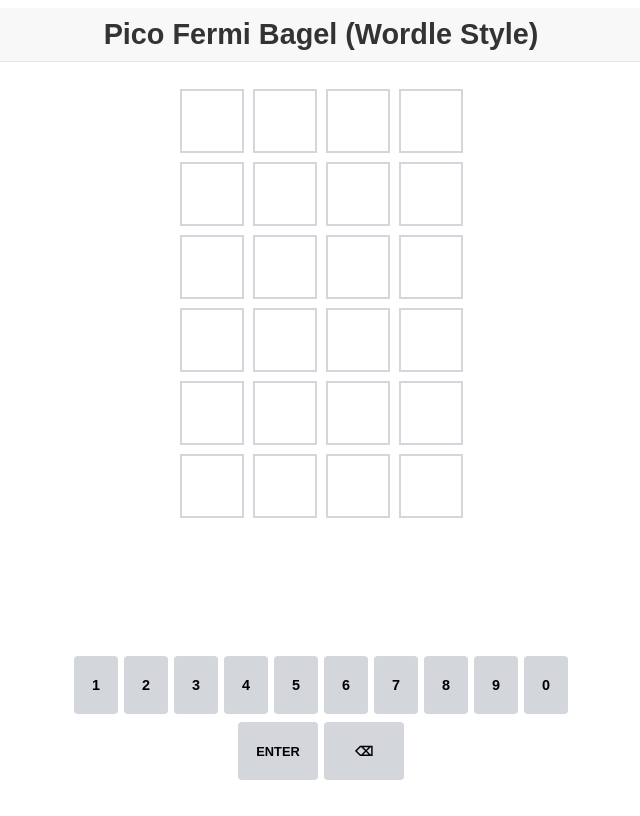
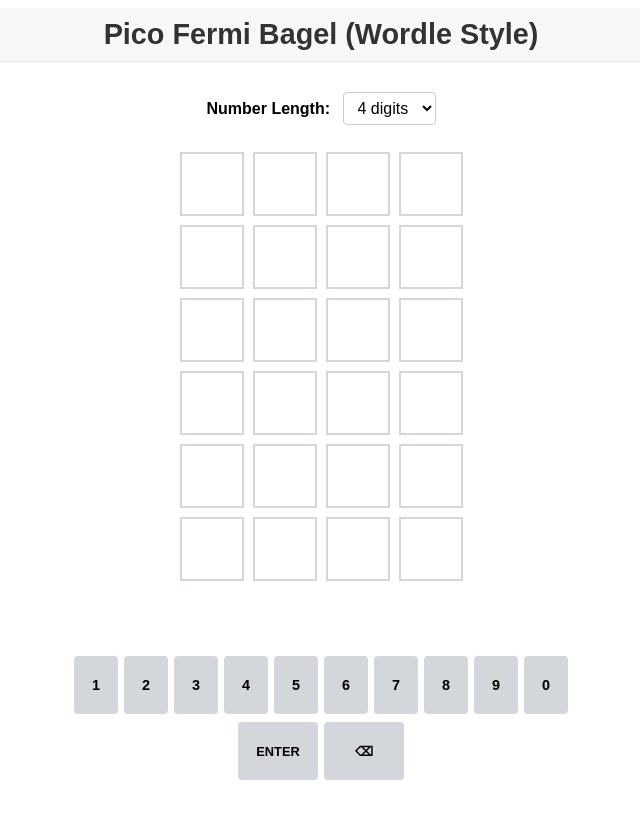
Before and after one commit to traceherrell/pico-fermi-wordle, a React (Vite) app: page / in a window 1280 px wide. Shown: the whole page, without its empty margins (319-959 px from the left). Built offline with nearby package versions, Linux system fonts and the light colour scheme.

Commit message:
add digit length selector and update game logic for customizable number of digits

```diff
--- a/src/App.css
+++ b/src/App.css
@@ -1,4 +1,22 @@
 /* src/App.css */
+.digit-selector {
+  margin: 10px auto;
+  padding: 5px;
+  text-align: center;
+}
+
+.digit-selector label {
+  margin-right: 8px;
+  font-weight: bold;
+}
+
+.digit-selector select {
+  padding: 6px 10px;
+  border-radius: 4px;
+  border: 1px solid #ccc;
+  font-size: 1rem;
+  background-color: white;
+}
 .App {
   text-align: center;
   font-family: Arial, sans-serif;
--- a/src/App.jsx
+++ b/src/App.jsx
@@ -9,12 +9,15 @@ import {
   getFeedback,
   isValidGuess,
   getKeyStatuses,
-  NUM_DIGITS,
+  DEFAULT_NUM_DIGITS,
+  MIN_NUM_DIGITS,
+  MAX_NUM_DIGITS,
   MAX_ATTEMPTS,
 } from "./utils/gameLogic";
 
 function App() {
   const [secretNumber, setSecretNumber] = useState("");
+  const [numDigits, setNumDigits] = useState(DEFAULT_NUM_DIGITS);
   const [guesses, setGuesses] = useState(Array(MAX_ATTEMPTS).fill(null)); // Store { guess: string, feedback: string[] }
   const [currentGuess, setCurrentGuess] = useState("");
   const [currentAttempt, setCurrentAttempt] = useState(0);
@@ -25,7 +28,7 @@ function App() {
 
   // Initialize game
   const initializeGame = useCallback(() => {
-    const newSecret = generateSecretNumber();
+    const newSecret = generateSecretNumber(numDigits);
     console.log("Secret Number (for debugging):", newSecret); // Keep for debugging
     setSecretNumber(newSecret);
     setGuesses(Array(MAX_ATTEMPTS).fill(null));
@@ -35,7 +38,7 @@ function App() {
     setMessage("");
     setMessageType("info");
     setKeyStatuses({});
-  }, []); // Empty dependency array means this useCallback creates the function once
+  }, [numDigits]); // Re-create function when numDigits changes
 
   useEffect(() => {
     initializeGame();
@@ -50,12 +53,12 @@ function App() {
       setMessageType("info");
 
       if (key === "Enter") {
-        if (currentGuess.length !== NUM_DIGITS) {
-          setMessage(`Guess must be ${NUM_DIGITS} digits.`);
+        if (currentGuess.length !== numDigits) {
+          setMessage(`Guess must be ${numDigits} digits.`);
           setMessageType("error");
           return;
         }
-        const validation = isValidGuess(currentGuess);
+        const validation = isValidGuess(currentGuess, numDigits);
         if (!validation.valid) {
           setMessage(validation.message);
           setMessageType("error");
@@ -87,7 +90,7 @@ function App() {
         }
       } else if (key === "Backspace") {
         setCurrentGuess((prev) => prev.slice(0, -1));
-      } else if (currentGuess.length < NUM_DIGITS && /^[0-9]$/.test(key)) {
+      } else if (currentGuess.length < numDigits && /^[0-9]$/.test(key)) {
         // Append digit if it's not already in the current guess
         if (!currentGuess.includes(key)) {
           setCurrentGuess((prev) => prev + key);
@@ -98,7 +101,7 @@ function App() {
         }
       }
     },
-    [currentGuess, currentAttempt, gameStatus, guesses, secretNumber]
+    [currentGuess, currentAttempt, gameStatus, guesses, secretNumber, numDigits]
   );
 
   // Handle physical keyboard events
@@ -121,16 +124,45 @@ function App() {
     };
   }, [handleKeyPress]); // Re-attach listener if handleKeyPress changes
 
+  // Handle digit length change
+  const handleDigitLengthChange = (length) => {
+    if (gameStatus !== "playing" || currentGuess === "" && currentAttempt === 0) {
+      setNumDigits(length);
+      initializeGame();
+    } else {
+      setMessage("You cannot change digit length during an active game");
+      setMessageType("error");
+    }
+  };
+
   return (
     <div className="App">
       <header className="App-header">
         <h1>Pico Fermi Bagel (Wordle Style)</h1>
       </header>
+      <div className="digit-selector">
+        <label htmlFor="digit-length">Number Length: </label>
+        <select
+          id="digit-length"
+          value={numDigits}
+          onChange={(e) => handleDigitLengthChange(Number(e.target.value))}
+          disabled={gameStatus === "playing" && (currentGuess !== "" || currentAttempt > 0)}
+        >
+          {Array.from({ length: MAX_NUM_DIGITS - MIN_NUM_DIGITS + 1 }, (_, i) => i + MIN_NUM_DIGITS).map(
+            (length) => (
+              <option key={length} value={length}>
+                {length} digits
+              </option>
+            )
+          )}
+        </select>
+      </div>
       <MessageArea message={message} type={messageType} />
       <Board
         guesses={guesses}
         currentGuess={currentGuess}
         currentAttempt={currentAttempt}
+        numDigits={numDigits}
       />
       {(gameStatus === "won" || gameStatus === "lost") && (
         <button onClick={initializeGame} className="play-again-button">
--- a/src/components/Board.jsx
+++ b/src/components/Board.jsx
@@ -1,27 +1,27 @@
 // src/components/Board.js
 import React from "react";
 import Row from "./Row";
-import { MAX_ATTEMPTS, NUM_DIGITS } from "../utils/gameLogic";
+import { MAX_ATTEMPTS, DEFAULT_NUM_DIGITS } from "../utils/gameLogic";
 import "./Board.css";
 
-function Board({ guesses, currentGuess, currentAttempt }) {
+function Board({ guesses, currentGuess, currentAttempt, numDigits = DEFAULT_NUM_DIGITS }) {
   const rows = [];
 
   // Set CSS variable for number of digits
   const boardStyle = {
-    "--num-digits": NUM_DIGITS,
+    "--num-digits": numDigits,
   };
 
   for (let i = 0; i < MAX_ATTEMPTS; i++) {
     if (i < currentAttempt) {
       // Past guess
-      rows.push(<Row key={i} guessData={guesses[i]} />);
+      rows.push(<Row key={i} guessData={guesses[i]} numDigits={numDigits} />);
     } else if (i === currentAttempt) {
       // Current typing row
-      rows.push(<Row key={i} currentGuess={currentGuess} />);
+      rows.push(<Row key={i} currentGuess={currentGuess} numDigits={numDigits} />);
     } else {
       // Future row
-      rows.push(<Row key={i} />);
+      rows.push(<Row key={i} numDigits={numDigits} />);
     }
   }
 
--- a/src/components/Row.jsx
+++ b/src/components/Row.jsx
@@ -1,13 +1,17 @@
 // src/components/Row.js
 import React from "react";
 import Tile from "./Tile";
-import { NUM_DIGITS } from "../utils/gameLogic";
+import { DEFAULT_NUM_DIGITS } from "../utils/gameLogic";
 import "./Row.css";
 
-function Row({ guessData, currentGuess }) {
+function Row({ guessData, currentGuess, numDigits = DEFAULT_NUM_DIGITS }) {
   const tiles = [];
 
-  for (let i = 0; i < NUM_DIGITS; i++) {
+  // Get the number of digits from guessData if available (for past guesses),
+  // otherwise use the provided numDigits prop or default
+  const digitsToRender = guessData?.guess?.length || numDigits;
+
+  for (let i = 0; i < digitsToRender; i++) {
     let digit = "";
     let status = "empty"; // Default status
 
--- a/src/utils/gameLogic.js
+++ b/src/utils/gameLogic.js
@@ -1,32 +1,34 @@
 // src/utils/gameLogic.js
 
-export const NUM_DIGITS = 4;
+export const DEFAULT_NUM_DIGITS = 4;
+export const MIN_NUM_DIGITS = 3;
+export const MAX_NUM_DIGITS = 8;
 export const MAX_ATTEMPTS = 6;
 
-export function generateSecretNumber() {
-  if (NUM_DIGITS > 10 || NUM_DIGITS < 1) {
-    throw new Error("Number of digits must be between 1 and 10.");
+export function generateSecretNumber(numDigits = DEFAULT_NUM_DIGITS) {
+  if (numDigits > MAX_NUM_DIGITS || numDigits < MIN_NUM_DIGITS) {
+    throw new Error(`Number of digits must be between ${MIN_NUM_DIGITS} and ${MAX_NUM_DIGITS}.`);
   }
   const digits = Array.from({ length: 10 }, (_, i) => i.toString());
   let secret = "";
-  for (let i = 0; i < NUM_DIGITS; i++) {
+  for (let i = 0; i < numDigits; i++) {
     const randomIndex = Math.floor(Math.random() * digits.length);
     secret += digits.splice(randomIndex, 1)[0];
   }
   return secret;
 }
 
-export function isValidGuess(guess) {
-  if (guess.length !== NUM_DIGITS) {
+export function isValidGuess(guess, numDigits = DEFAULT_NUM_DIGITS) {
+  if (guess.length !== numDigits) {
     return {
       valid: false,
-      message: `Guess must be ${NUM_DIGITS} digits long.`,
+      message: `Guess must be ${numDigits} digits long.`,
     };
   }
   if (!/^\d+$/.test(guess)) {
     return { valid: false, message: "Guess must only contain digits." };
   }
-  if (new Set(guess).size !== NUM_DIGITS) {
+  if (new Set(guess).size !== numDigits) {
     return { valid: false, message: "Digits in the guess must be unique." };
   }
   return { valid: true, message: "" };
@@ -37,12 +39,13 @@ export function isValidGuess(guess) {
  * Returns an array of status strings ('correct', 'present', 'absent')
  */
 export function getFeedback(guess, secret) {
-  const feedback = Array(NUM_DIGITS).fill("absent"); // gray
+  const numDigits = secret.length;
+  const feedback = Array(numDigits).fill("absent"); // gray
   const secretDigits = secret.split("");
   const guessDigits = guess.split("");
 
   // 1st Pass: Check for correct digits in the correct position (Fermi/Green)
-  for (let i = 0; i < NUM_DIGITS; i++) {
+  for (let i = 0; i < numDigits; i++) {
     if (guessDigits[i] === secretDigits[i]) {
       feedback[i] = "correct"; // green
       secretDigits[i] = null; // Mark as used
@@ -51,7 +54,7 @@ export function getFeedback(guess, secret) {
   }
 
   // 2nd Pass: Check for correct digits in the wrong position (Pico/Yellow)
-  for (let i = 0; i < NUM_DIGITS; i++) {
+  for (let i = 0; i < numDigits; i++) {
     // Only check digits not already marked correct
     if (guessDigits[i] !== null) {
       const secretIndex = secretDigits.indexOf(guessDigits[i]);
```
Also changed, not shown: 1 other file (tests, documents, lock files or other folders).
